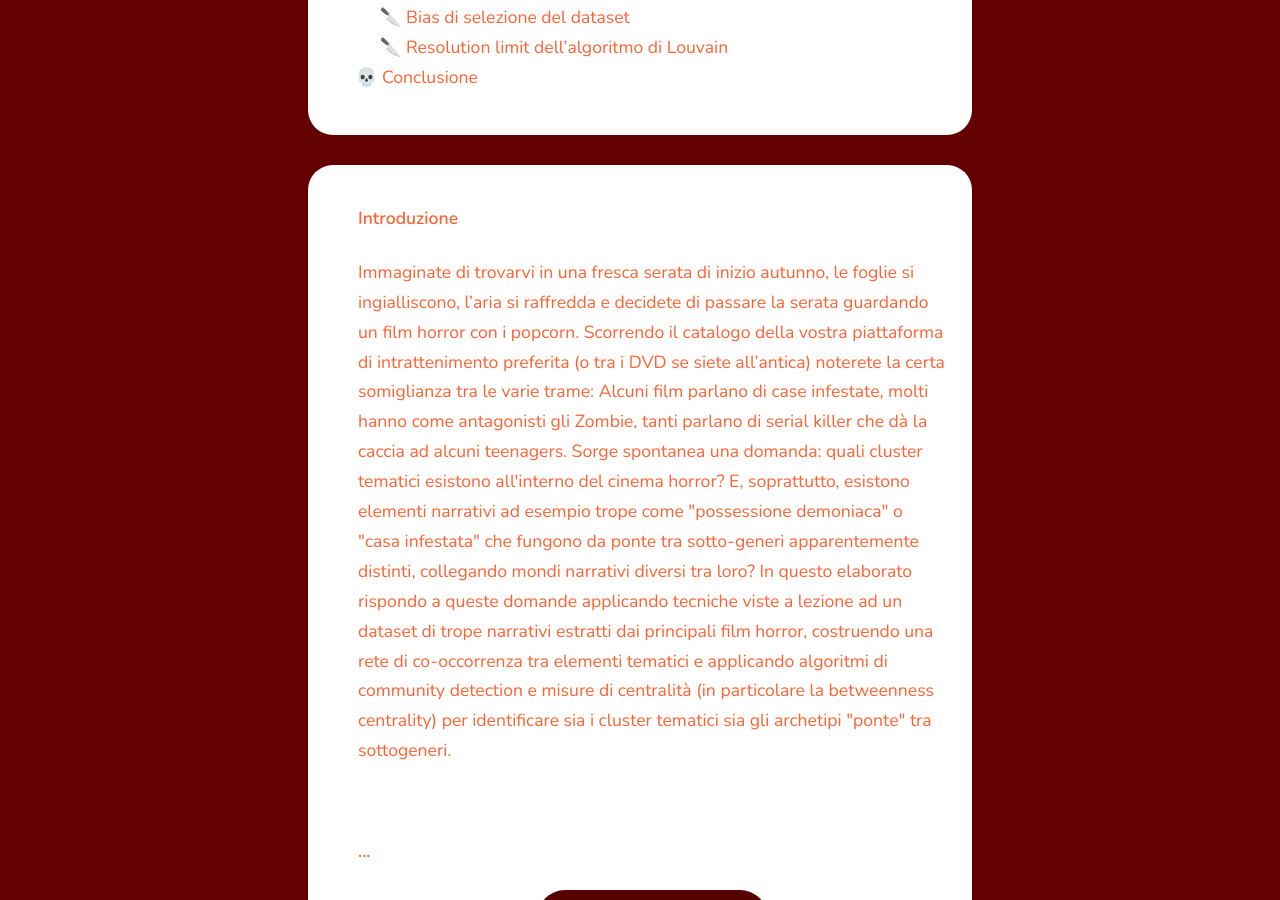
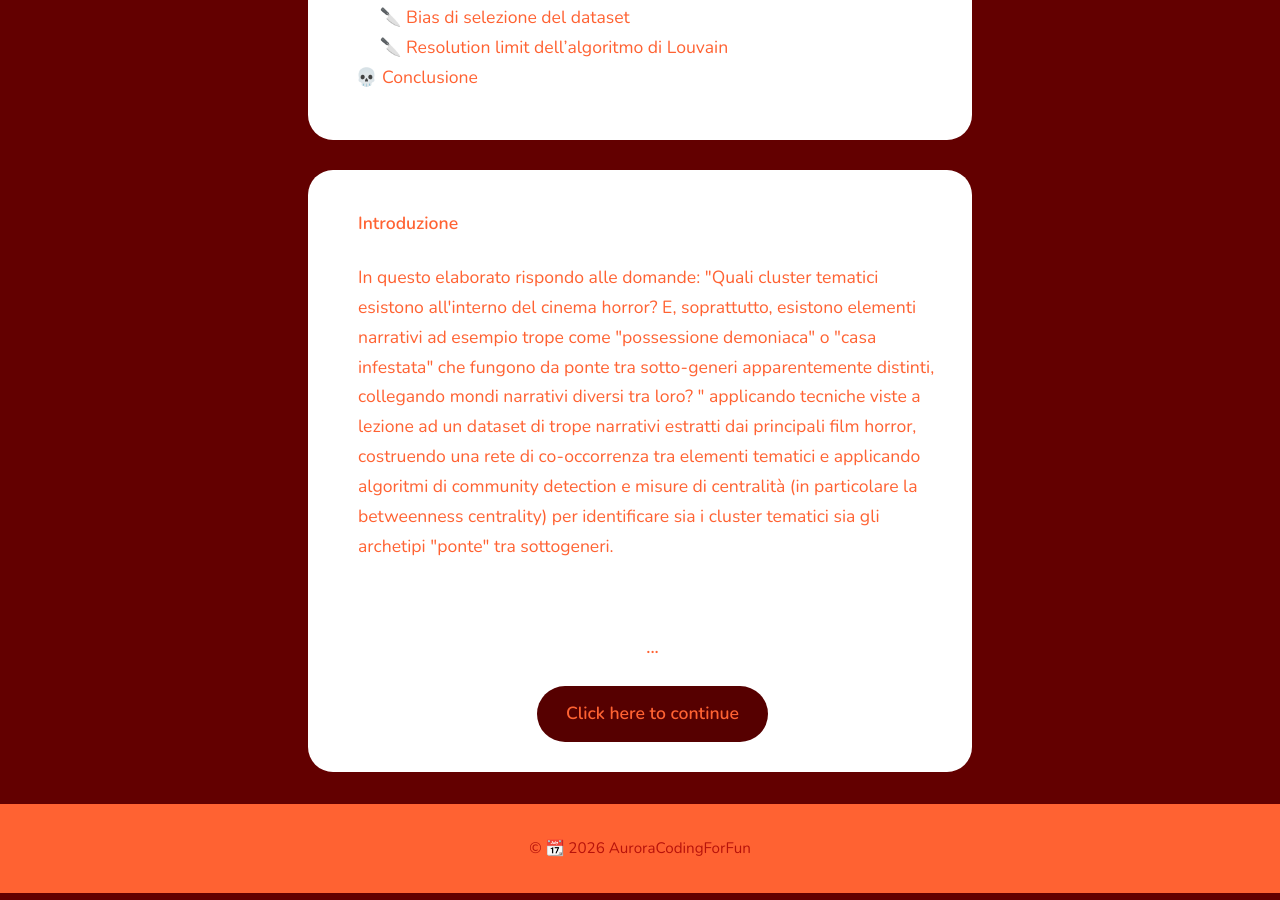
Before and after one commit to AuroraCodingForFun/BlogSite, a Jekyll site: the page built from _posts/2026-10-11-Social-Network-Analysis.md, in a window 1280 px wide and 900 px high, scrolled down 1226 px. Built offline with Jekyll 4.4.1, drawn with Linux system fonts in a browser that asks for light colours.

Commit message:
Adjust padding in indice and introduction sections
Updated padding in the indice section and introduction paragraph for better formatting.

```diff
--- a/_posts/2026-10-11-Social-Network-Analysis.md
+++ b/_posts/2026-10-11-Social-Network-Analysis.md
@@ -20,7 +20,7 @@ image: /images/SocialNetwork.jpg
    <a class="button" href="https://github.com/AuroraCodingForFun/SocialNetworkAnalysisProject"> Click here to check it out! </a>
    </div>
 
-   <div class="indice" style="background-color: white; padding: 16px 25px 25px 50px; border-radius: 25px;">
+   <div class="indice" style="background-color: white; padding: 16px 25px 30px 50px; border-radius: 25px;">
     <h2>Indice</h2>
     <ul style="list-style-type: '💀 '; padding-left: 1.5rem;">
       <li>Introduzione</li>
@@ -56,14 +56,13 @@ image: /images/SocialNetwork.jpg
 
 <br>
 
-  <div style="background-color: white; padding: 16px 25px 25px 50px; border-radius: 25px;">
+  <div style="background-color: white; padding: 16px 25px 30px 50px; border-radius: 25px;">
     <h4>Introduzione</h4>
    <p>
-Immaginate di trovarvi in una fresca serata di inizio autunno, le foglie si ingialliscono, l’aria si raffredda e decidete di passare la serata guardando un film horror con i popcorn. Scorrendo  il catalogo della vostra piattaforma di intrattenimento preferita (o tra i DVD se siete all’antica) noterete la certa somiglianza tra le varie trame: Alcuni film parlano di case infestate, molti hanno come antagonisti gli Zombie, tanti parlano di serial killer che dà la caccia ad alcuni teenagers. Sorge spontanea una domanda: quali cluster tematici esistono all'interno del cinema horror? E, soprattutto, esistono elementi narrativi ad esempio  trope come "possessione demoniaca" o "casa infestata" che fungono da ponte tra sotto-generi apparentemente distinti, collegando mondi narrativi diversi tra loro?
-  In questo elaborato rispondo a queste domande applicando tecniche viste a lezione ad un dataset di trope narrativi estratti dai principali film horror, costruendo una rete di co-occorrenza tra elementi tematici e applicando algoritmi di community detection e misure di centralità (in particolare la betweenness centrality) per identificare sia i cluster tematici sia gli archetipi "ponte" tra sottogeneri.
+  In questo elaborato rispondo alle domande: "Quali cluster tematici esistono all'interno del cinema horror? E, soprattutto, esistono elementi narrativi ad esempio  trope come "possessione demoniaca" o "casa infestata" che fungono da ponte tra sotto-generi apparentemente distinti, collegando mondi narrativi diversi tra loro? " applicando tecniche viste a lezione ad un dataset di trope narrativi estratti dai principali film horror, costruendo una rete di co-occorrenza tra elementi tematici e applicando algoritmi di community detection e misure di centralità (in particolare la betweenness centrality) per identificare sia i cluster tematici sia gli archetipi "ponte" tra sottogeneri.
    </p>
     <br>
-    <h4>...</h4>
+    <h4 style="text-align: center;">...</h4>
        <div class="center">
        <a class="button" href="https://github.com/AuroraCodingForFun/SocialNetworkAnalysisProject"> Click here to continue </a>
        </div>
```
